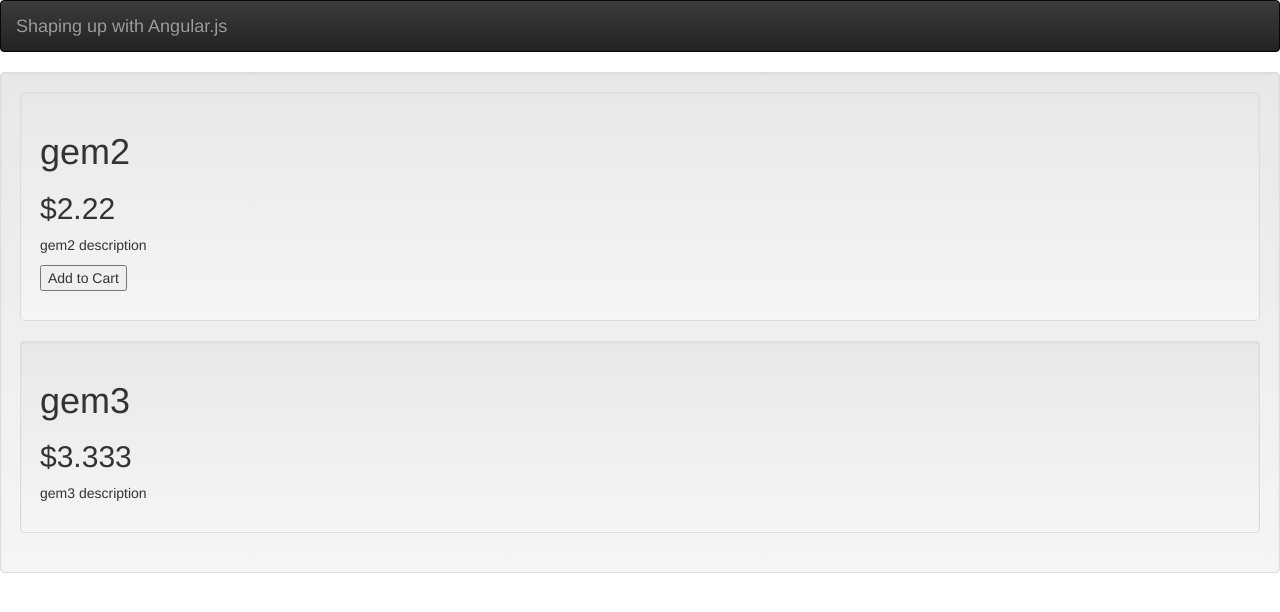
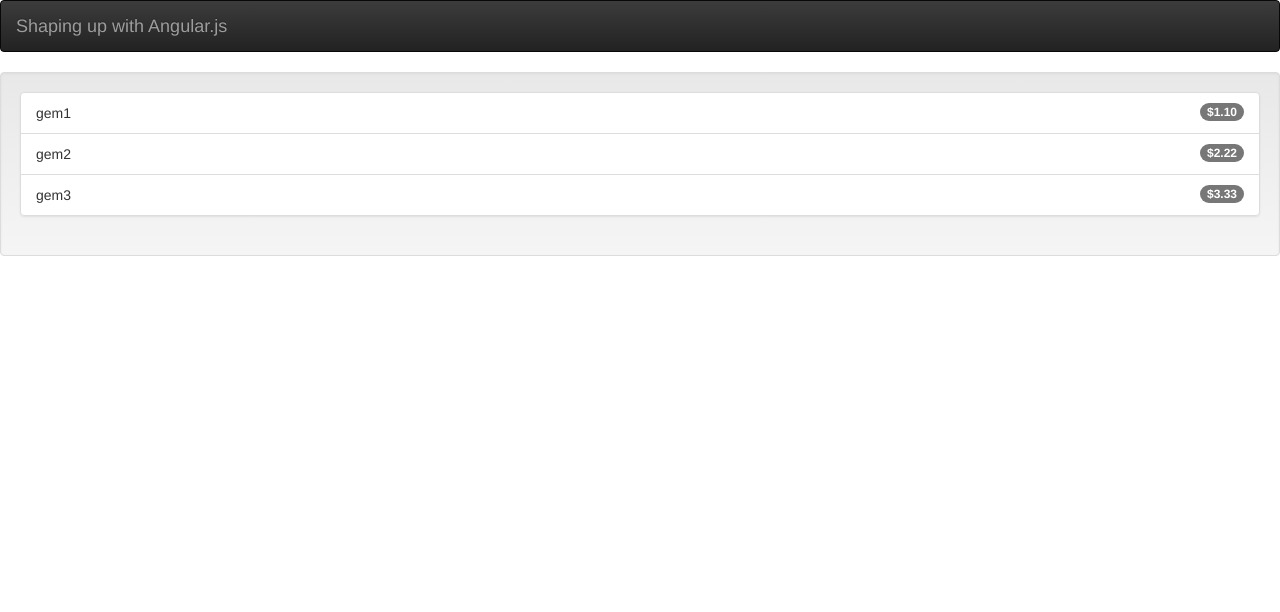
Before and after one commit to TheeGrassHopper/Gem-Store-AngularJs, a website: page app/index.html in a window 1280 px wide. Drawn offline with nearby package versions, Linux system fonts and the light colour scheme.

Commit message:
adding currency filter

```diff
--- a/app/app.js
+++ b/app/app.js
@@ -9,22 +9,17 @@
         {
             name: 'gem1',
             price: 1.1,
-            description: 'gem1 description',
-            canPurchase: false
+            description: 'gem1 description'
         },
         {
             name: 'gem2',
             price: 2.22,
-            description: 'gem2 description',
-            canPurchase: true,
-            isSoldOut: false
+            description: 'gem2 description'
         },
         {
             name: 'gem3',
             price: 3.333,
-            description: 'gem3 description',
-            canPurchase: true,
-            isSoldOut: true
+            description: 'gem3 description'
         }
     ];
 
--- a/app/index.html
+++ b/app/index.html
@@ -15,17 +15,12 @@
         </div>
     </div>
     <div ng-controller="StoreController as store" class="well">
-        <div ng-repeat="product in store.products">
-            <div ng-show="product.canPurchase" class="well">
-                <h1>{{product.name}}</h1>
-                <h2>${{product.price}}</h2>
-                <p>
-                    {{product.description}}
-                </p>
-                <p>
-                    <button ng-hide='product.isSoldOut'>Add to Cart</button>
-                </p>
-            </div>
+        <ul class="list-group">
+            <li ng-repeat="product in store.products" class="list-group-item">
+                {{product.name}}
+                <span class="badge">{{product.price | currency}}</span>
+            </li>
+        </ul>
         </div>
     </div>
 </body>
```
Also changed, not shown: app/images/gem1-01.gif (added), app/images/gem2-01.gif (added), app/images/gem3-01.gif (added).
